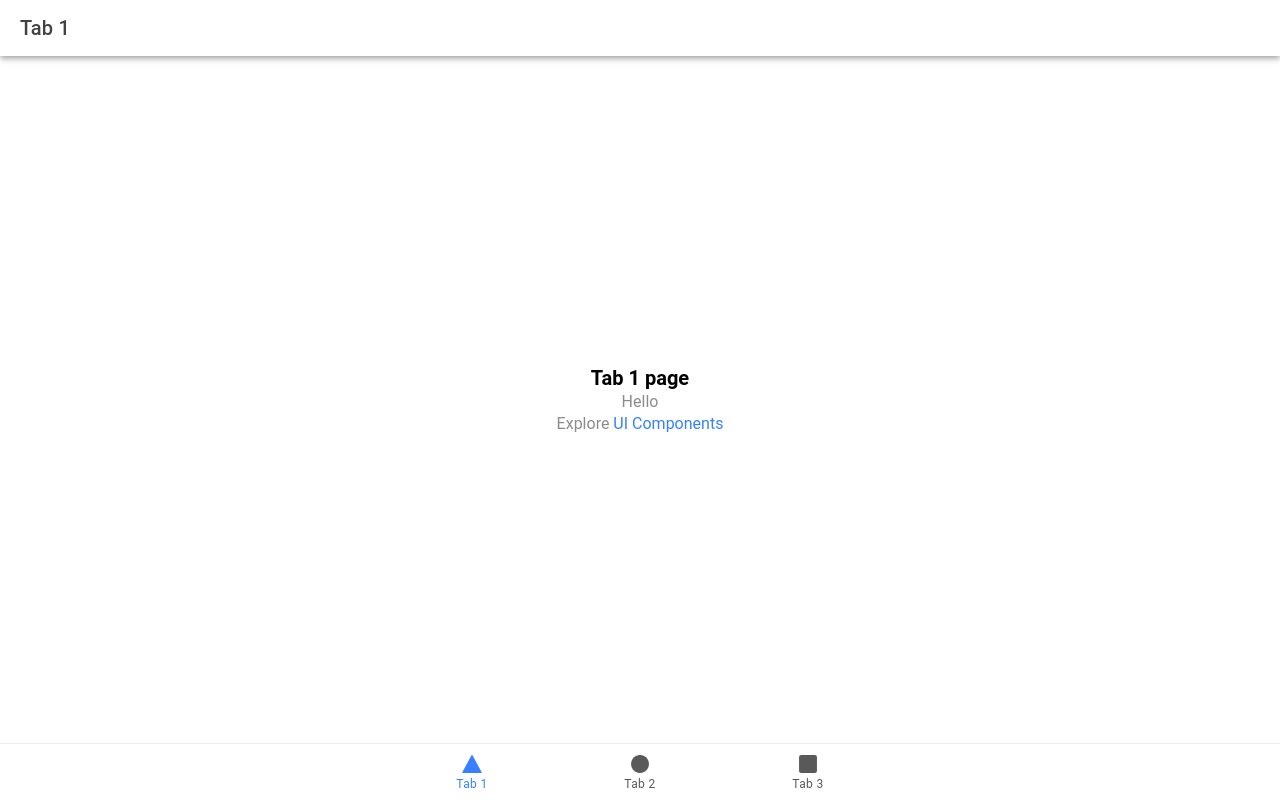
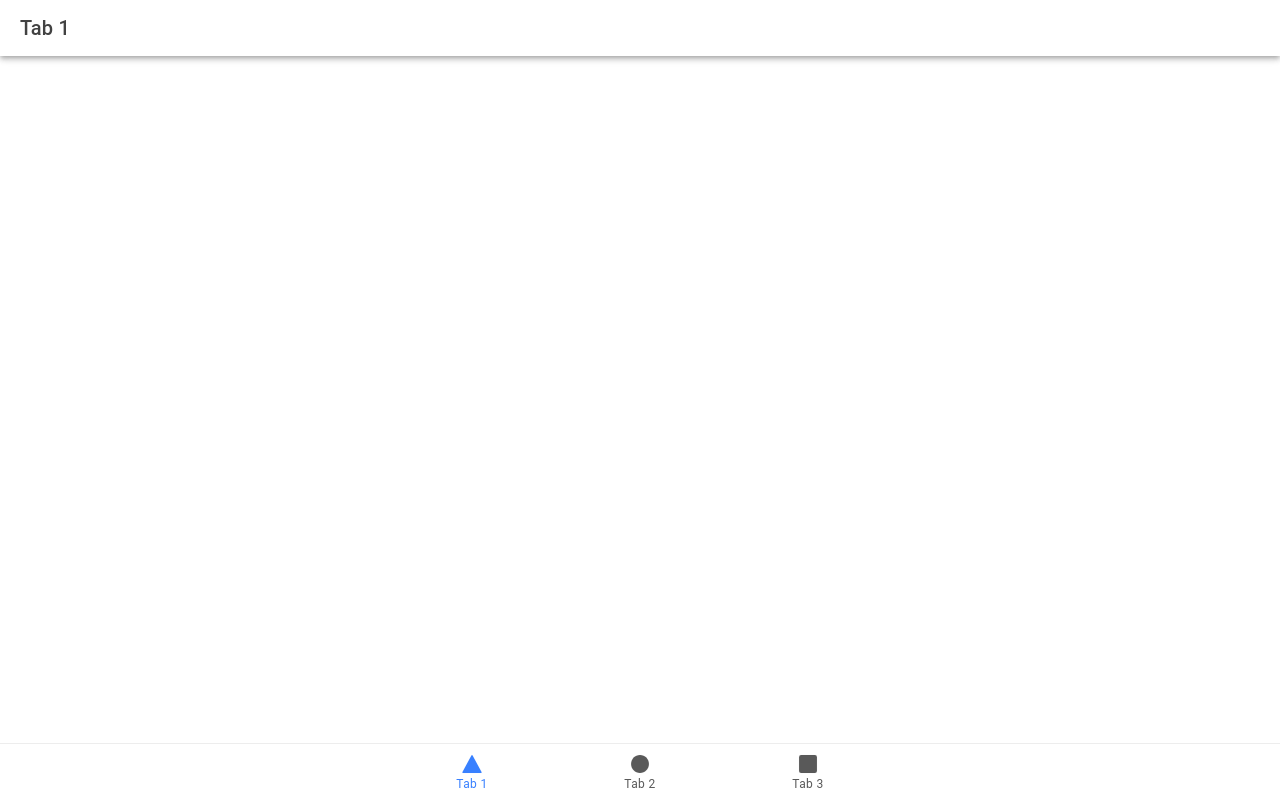
Before and after one commit to L42ARO/GymBroAI, a React (Vite) app in the folder ionic-frontend/: page /tab1 in a window 1280 px wide. Built offline with nearby package versions, Linux system fonts and the light colour scheme.

Commit message:
added home container and requirements for server

```diff
--- /dev/null
+++ b/ionic-frontend/src/components/HomeContainer.tsx
@@ -0,0 +1,16 @@
+import './ExploreContainer.css';
+
+
+interface ContainerProps {
+  name: string;
+}
+
+const HomeContainer: React.FC<ContainerProps> = ({ name }) => {
+  return (
+    <div className="container">
+
+    </div>
+  );
+};
+
+export default HomeContainer;
--- a/ionic-frontend/src/pages/Tab1.tsx
+++ b/ionic-frontend/src/pages/Tab1.tsx
@@ -1,5 +1,6 @@
 import { IonContent, IonHeader, IonPage, IonTitle, IonToolbar } from '@ionic/react';
 import ExploreContainer from '../components/ExploreContainer';
+import HomeContainer from '../components/HomeContainer';
 import './Tab1.css';
 
 const Tab1: React.FC = () => {
@@ -16,7 +17,8 @@ const Tab1: React.FC = () => {
             <IonTitle size="large">Tab 1</IonTitle>
           </IonToolbar>
         </IonHeader>
-        <ExploreContainer name="Tab 1 page" />
+        {/* <ExploreContainer name="Tab 1 page" /> */}
+        <HomeContainer name="Tab 1 page" />
       </IonContent>
     </IonPage>
   );
```
Also changed, not shown: 1 other file (tests, documents, lock files or other folders).
